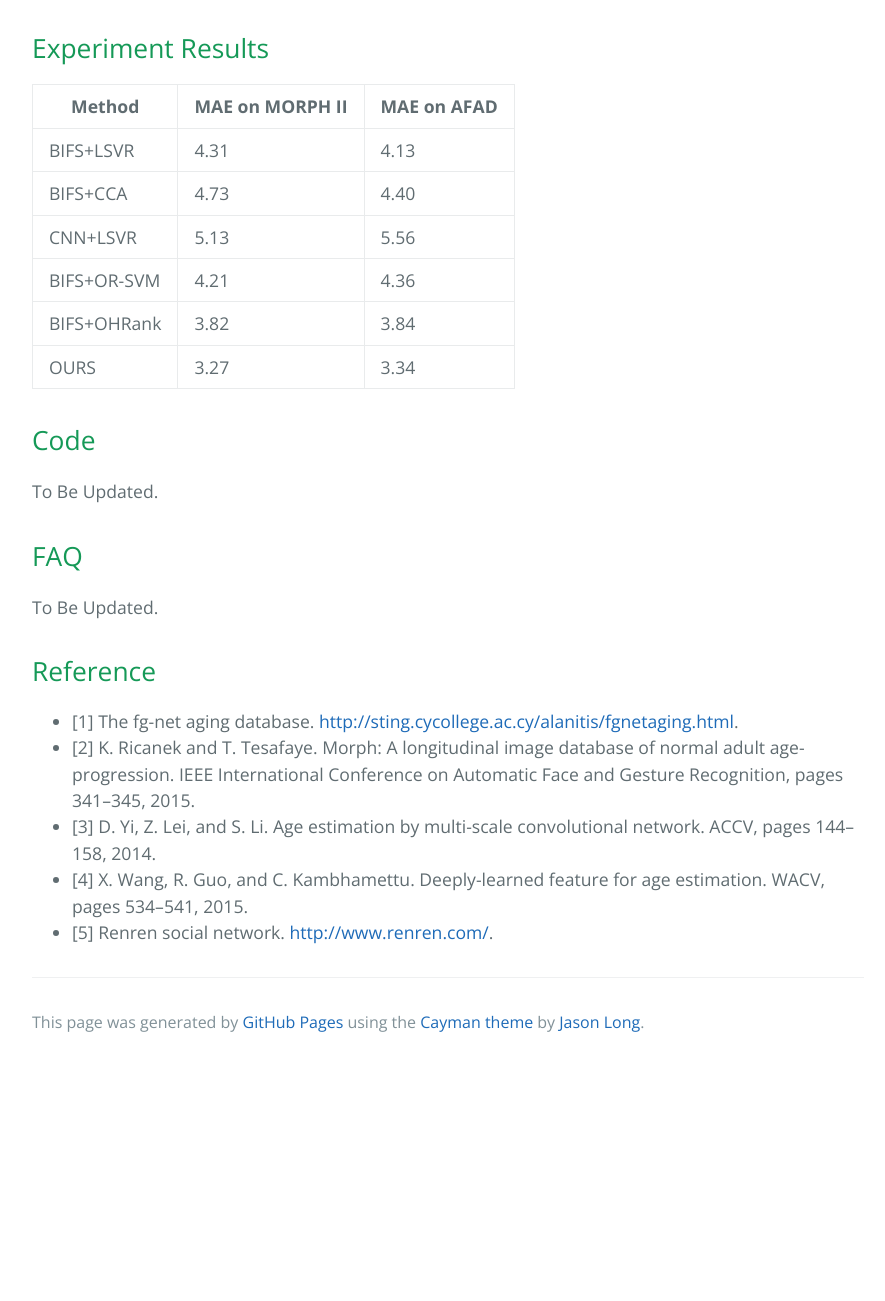
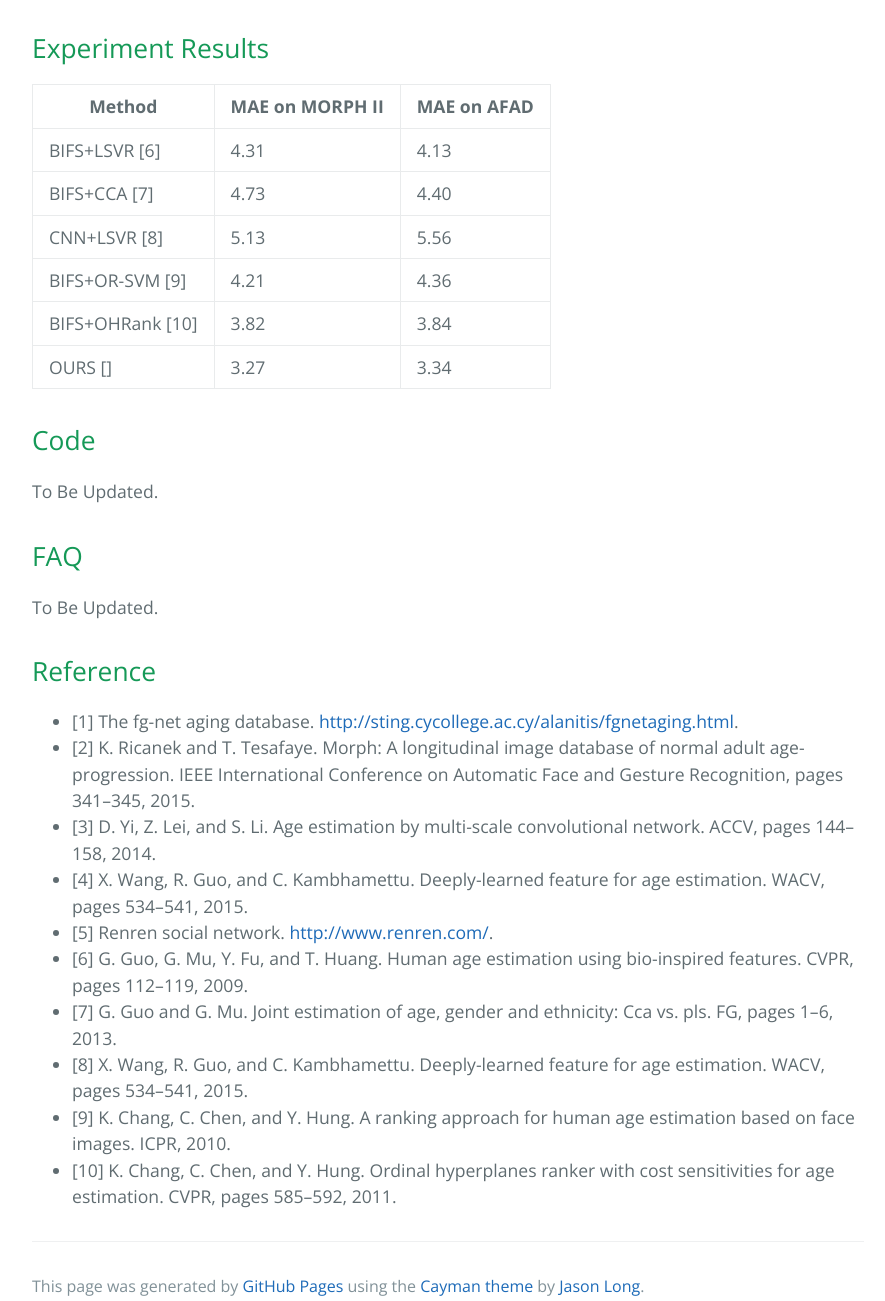
Before and after one commit to John-niu-07/afad-dataset.github.io, a plain HTML site: page index.html in a window 1280 px wide. Shown: the part 2771-4072 px from the top of the page, without its empty margins (192-1077 px from the left). Before the commit the page ends 3837 px from the top, so only its background shows below. Drawn offline with nearby package versions, Linux system fonts and the light colour scheme.

```diff
--- a/index.html
+++ b/index.html
@@ -90,32 +90,32 @@ continuous ages, in the amount of 60K.</p>
 </thead>
 <tbody>
 <tr>
-<td>BIFS+LSVR</td>
+<td>BIFS+LSVR [6]</td>
 <td>4.31</td>
 <td>4.13</td>
 </tr>
 <tr>
-<td>BIFS+CCA</td>
+<td>BIFS+CCA [7]</td>
 <td>4.73</td>
 <td>4.40</td>
 </tr>
 <tr>
-<td>CNN+LSVR</td>
+<td>CNN+LSVR [8]</td>
 <td>5.13</td>
 <td>5.56</td>
 </tr>
 <tr>
-<td>BIFS+OR-SVM</td>
+<td>BIFS+OR-SVM [9]</td>
 <td>4.21</td>
 <td>4.36</td>
 </tr>
 <tr>
-<td>BIFS+OHRank</td>
+<td>BIFS+OHRank [10]</td>
 <td>3.82</td>
 <td>3.84</td>
 </tr>
 <tr>
-<td>OURS</td>
+<td>OURS []</td>
 <td>3.27</td>
 <td>3.34</td>
 </tr>
@@ -141,6 +141,11 @@ continuous ages, in the amount of 60K.</p>
 <li>[3] D. Yi, Z. Lei, and S. Li. Age estimation by multi-scale convolutional network. ACCV, pages 144–158, 2014.</li>
 <li>[4] X. Wang, R. Guo, and C. Kambhamettu. Deeply-learned feature for age estimation. WACV, pages 534–541, 2015.</li>
 <li>[5] Renren social network. <a href="http://www.renren.com/">http://www.renren.com/</a>.</li>
+<li>[6] G. Guo, G. Mu, Y. Fu, and T. Huang. Human age estimation using bio-inspired features. CVPR, pages 112–119, 2009.</li>
+<li>[7] G. Guo and G. Mu. Joint estimation of age, gender and ethnicity: Cca vs. pls. FG, pages 1–6, 2013.</li>
+<li>[8] X. Wang, R. Guo, and C. Kambhamettu. Deeply-learned feature for age estimation. WACV, pages 534–541, 2015.</li>
+<li>[9] K. Chang, C. Chen, and Y. Hung. A ranking approach for human age estimation based on face images. ICPR, 2010.</li>
+<li>[10] K. Chang, C. Chen, and Y. Hung. Ordinal hyperplanes ranker with cost sensitivities for age estimation. CVPR, pages 585–592, 2011.</li>
 </ul>
 
       <footer class="site-footer">
```
Also changed, not shown: params.json (+1 -1 lines).
